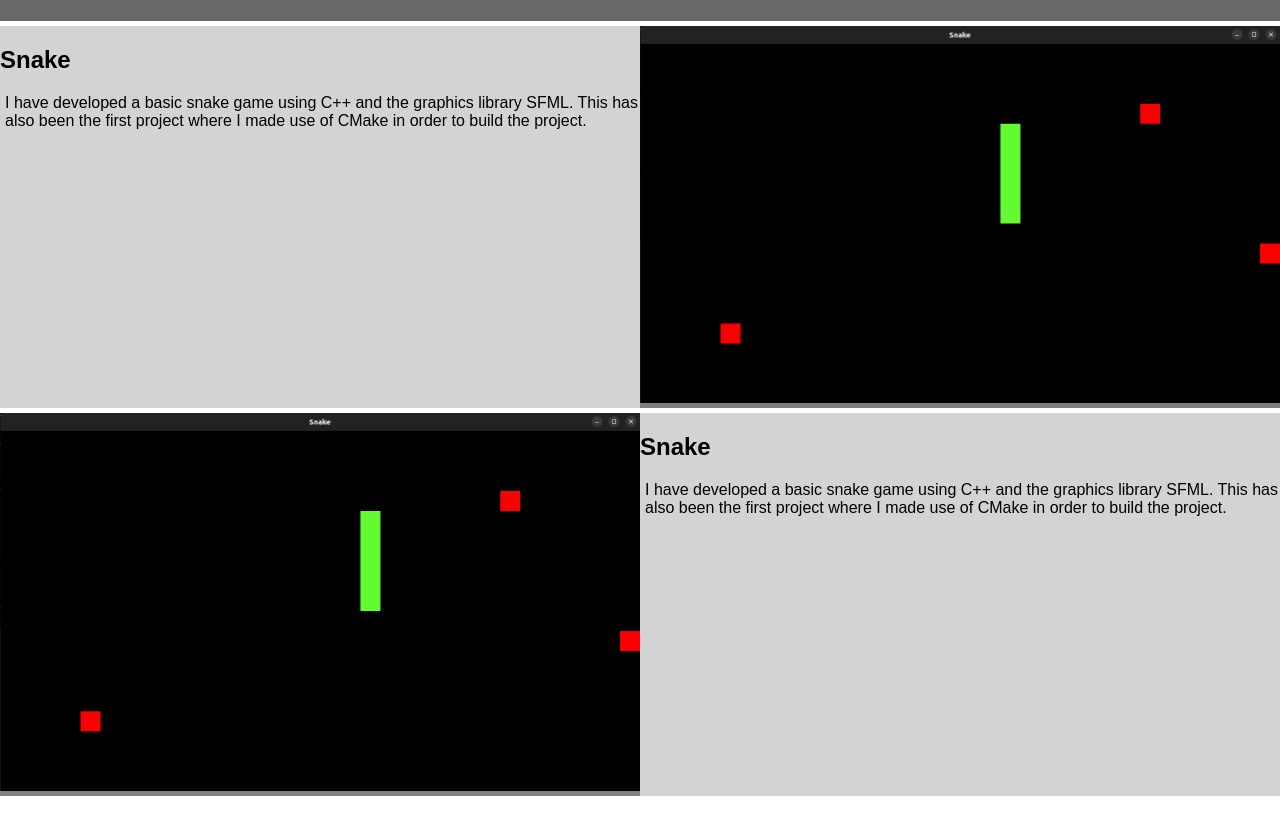
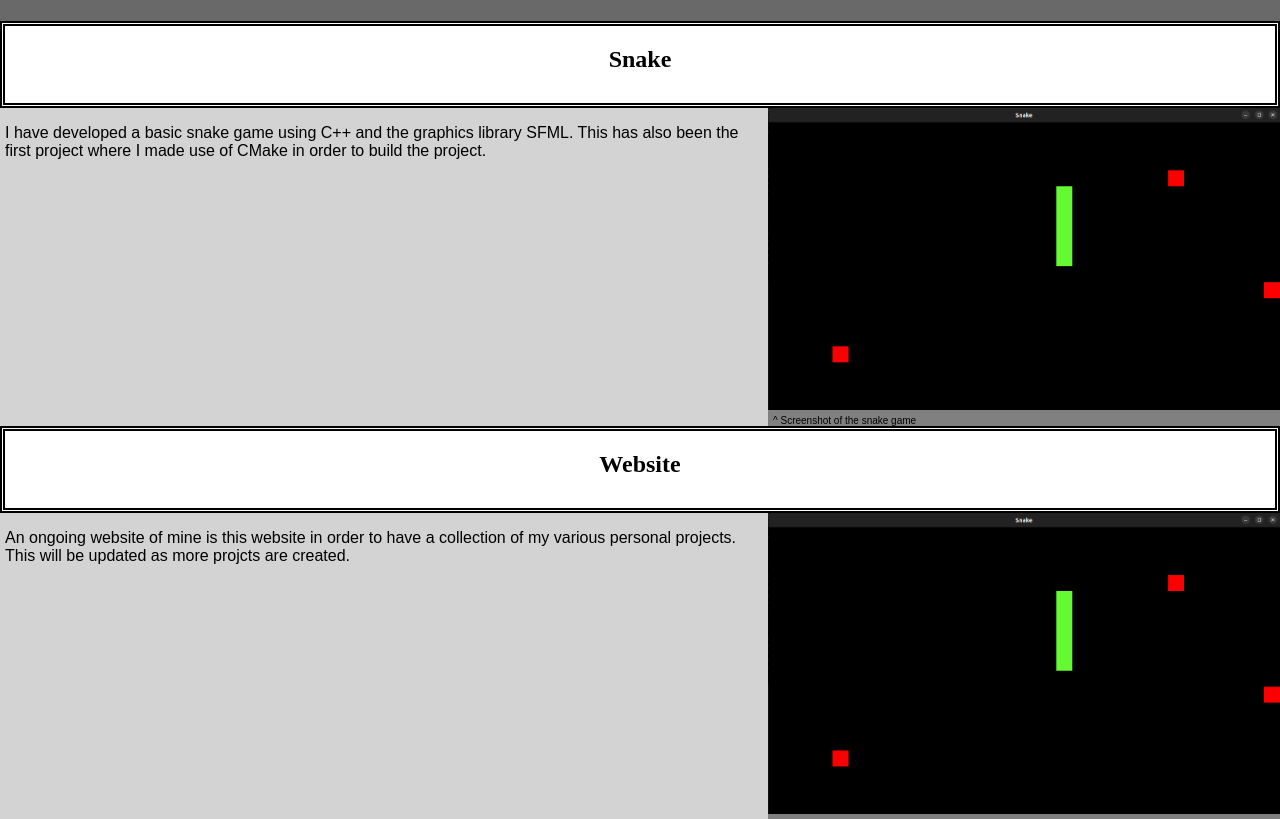
Before and after one commit to fnkle/Personal_Website, a plain HTML site: page index.html in a window 1280 px wide. Shown: the part 69-888 px from the top of the page. Before the commit the page ends 865 px from the top, so only its background shows below. Drawn offline with Linux system fonts and the light colour scheme.

Commit message:
rework layout
changed plan for layout

```diff
--- a/index.html
+++ b/index.html
@@ -16,10 +16,12 @@
 		<h1>Finlay Ross</h1>
 	</div>
 
+	<div class="projectTitle" id="pTitle1">
+		<h2>Snake</h2>
+	</div>
 
 
 	<div class="project" id="project1">
-		<h2>Snake</h2>
 		<p>
 			I have developed a basic snake game using C++ and the graphics library SFML.
 			This has also been the first project where I made use of CMake in order to build
@@ -29,14 +31,18 @@
 
 	<div class="projectImage" id="image1">
 		<img src="snake.png">
+		<p>^ Screenshot of the snake game</p>
 	</div>
 
+	<div class="projectTitle" id="pTitle2">
+		<h2>Website</h2>
+	</div>
+
+
 	<div class="project" id="project2">
-		<h2>Snake</h2>
 		<p>
-			I have developed a basic snake game using C++ and the graphics library SFML.
-			This has also been the first project where I made use of CMake in order to build
-			the project.
+			An ongoing website of mine is this website in order to have a collection of my
+			various personal projects. This will be updated as more projcts are created.
 		</p>
 	</div>
 
--- a/styles.css
+++ b/styles.css
@@ -1,13 +1,17 @@
 body {
     display: grid;
     height:100%;
-    grid-template-areas: "header header" "project1 image1" "image2 project2";
-    grid-template-rows: 1fr 4fr 4fr ;
+    grid-template-areas: "header header" "pTitle1 pTitle1" "project1 image1" "pTitle2 pTitle2" "project2 image2";
+    grid-template-rows: 1fr 1fr 5fr 1fr 5fr ;
+	grid-template-columns: 3fr 2fr;
 	row-gap: 5px;
     align-items: center;
-    margin: 0;
     height: 100vh;
     width: 100vw;
+	margin: 0px;
+}
+#pTitle1{
+	grid-area: pTitle1;
 }
 
 #project1{
@@ -18,6 +22,10 @@ body {
 	grid-area: image1;
 }
 
+#pTitle2{
+	grid-area: pTitle2;
+}
+
 #project2{
 	grid-area: project2;
 }
@@ -25,6 +33,8 @@ body {
 #image2{
 	grid-area: image2;
 }
+
+
 
 .banner {
     grid-area: header;
@@ -36,7 +46,14 @@ body {
     background-size: cover;
     height:100%;
 }
-
+.projectTitle {
+	grid-area: pTitle;
+	text-align: center;
+    background-color: white;
+	height: 100%;
+	border-style: double;
+	border-width: 5px;
+}
 .project{
     background-color: lightgrey;
     color: black;
@@ -61,6 +78,12 @@ body {
 }
 
 .projectImage img{
-	max-width: 100%;
-	max-height: 100%;
+	width: 100%;
 }
+
+.projectImage p{
+	padding: 0px;
+	padding-left: 5px;
+	margin: 0px;
+	font-size: x-small;
+}
```
